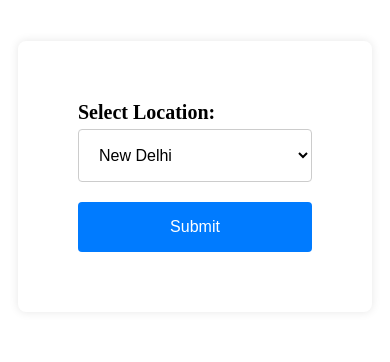
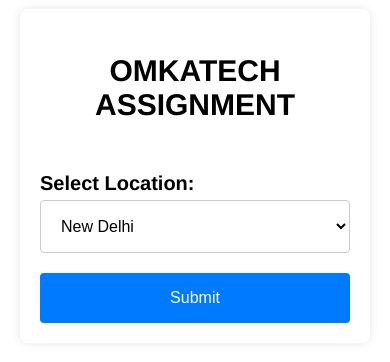
Before and after one commit to vinit20/property-selection, a Vue app: page / in a window 390 px wide. Shown: the part 246-608 px from the top of the page. Built offline with nearby package versions, Linux system fonts and the light colour scheme.

Commit message:
second-commit

```diff
--- a/src/App.vue
+++ b/src/App.vue
@@ -21,5 +21,6 @@ export default {
   align-items: center;
   justify-content: center;
   min-height: 100vh;
+  font-family:'Franklin Gothic Medium', 'Arial Narrow', Arial, sans-serif
 }
 </style>
--- a/src/components/Modal.vue
+++ b/src/components/Modal.vue
@@ -29,7 +29,6 @@ export default {
   left: 0;
   top: 0;
   width: 100%;
-  height: 100%;
   overflow: auto;
   background-color: rgba(0, 0, 0, 0.5); /* Semi-transparent background */
 }
--- a/src/components/PropertySelection.vue
+++ b/src/components/PropertySelection.vue
@@ -14,9 +14,14 @@
           </div>
         </div>
       </div>
+      <div v-if="selectProperty.length" class="selected-property">Selected Properties: <span><b>{{ selectProperty.join(', ') }}</b></span></div>
     </div>
     <div class="button" v-if="selectedLocation.length">
-      <button :class="{active: !selectProperty.length}" :disabled="!selectProperty.length" @click="addToCart">Add to cart</button>
+      <button
+        :class="{active: !selectProperty.length}"
+        :disabled="!selectProperty.length"
+        @click="addToCart"
+      >Add to cart</button>
     </div>
   </div>
 </template>
@@ -34,8 +39,14 @@ export default {
     propertySelect() {
       console.log(this.selectProperty);
     },
-    addToCart(){
-        this.$router.push({ path: '/cart', query: { selectedLocation: this.selectedLocation[0].name, selectedProperty: this.selectProperty } });
+    addToCart() {
+      this.$router.push({
+        path: "/cart",
+        query: {
+          selectedLocation: this.selectedLocation[0].name,
+          selectedProperty: this.selectProperty
+        }
+      });
     }
   }
 };
@@ -70,7 +81,13 @@ button {
 .btn:hover {
   background-color: #0056b3;
 }
-.active{
-    cursor: not-allowed;
+.active {
+  cursor: not-allowed;
+}
+.selected-property{
+  margin-top: 20px;
+}
+.selected-property span{
+  color: #007bff;
 }
 </style>
--- a/src/components/form.vue
+++ b/src/components/form.vue
@@ -26,7 +26,7 @@
       </div>
     </div>
     <button v-if="$route.name != 'Cart'" @click.prevent="submitForm" class="btn">Submit</button>
-    <button v-if="$route.name === 'Cart'" @click.prevent="submitFormWithUserData" class="btn">Submit</button>
+    <button :class="{active: userData.name=='' || userData.email=='' || userData.phone==''}" :disabled="userData.name=='' || userData.email=='' || userData.phone==''" v-if="$route.name === 'Cart'" @click.prevent="submitFormWithUserData" class="btn">Submit</button>
   </form>
 </template>
 
@@ -123,4 +123,10 @@ input {
 .btn:hover {
   background-color: #0056b3;
 }
+.btn{
+  margin-top: 20px;
+}
+.active{
+  cursor: not-allowed;
+}
 </style>
--- a/src/pages/CartPage.vue
+++ b/src/pages/CartPage.vue
@@ -1,5 +1,6 @@
 <template>
   <div class="cart-page-main">
+    <div class="cart-page" :class="{ 'blurred': formSubmitSuccessfully }">
       <h2>Cart Page</h2>
       <div class="selected-data">
         <span>
@@ -11,7 +12,8 @@
           {{ Array.isArray($route.query.selectedProperty) ? $route.query.selectedProperty.join(', ') : $route.query.selectedProperty }}
         </span>
       </div>
-    <Form @formSubmission="formSubmit"/>
+      <Form @formSubmission="formSubmit" />
+    </div>
     <p class="submit-form" v-if="formSubmitSuccessfully">Form Submitted Successfully</p>
   </div>
 </template>
@@ -20,20 +22,21 @@
 import Form from "../components/form.vue";
 export default {
   name: "cart-page",
-  data(){
+  data() {
     return {
       formSubmitSuccessfully: false
-    }
+    };
   },
   components: {
     Form
   },
   methods: {
-    formSubmit(value){
-      this.formSubmitSuccessfully = value
+    formSubmit(value) {
+      this.formSubmitSuccessfully = value;
       setTimeout(() => {
-        this.formSubmitSuccessfully = false
-      }, 5000);
+        this.formSubmitSuccessfully = false;
+        this.$router.push("/");
+      }, 2000);
     }
   }
 };
@@ -43,12 +46,13 @@ export default {
 .cart-page-main {
   width: 30%;
   background-color: #fff;
-  padding: 60px;
+  padding: 40px 60px;
   border-radius: 8px;
   box-shadow: 0 0 10px rgba(0, 0, 0, 0.1);
   font-size: 20px;
+  position: relative;
 }
-h2{
+h2 {
   text-align: center;
   margin-bottom: 60px;
 }
@@ -59,14 +63,39 @@ h2{
 .selected-data span {
   margin-bottom: 10px;
 }
-.submit-form{
-  color: green;
+.submit-form {
+  background: green;
+  color: #fff;
+  text-align: center;
+  padding: 40px 30px;
+  position: absolute;
+  top: 50%;
+  left: 50%;
+  transform: translate(-50%, -50%);
+  animation: fadeInOut 2s ease infinite alternate;
+}
+
+@keyframes fadeInOut {
+  0% {
+    opacity: 0;
+  }
+  100% {
+    opacity: 1;
+  }
+}
+.blurred {
+  filter: blur(1px); /* Adjust the blur amount as needed */
+  pointer-events: none; /* Prevent clicking on blurred elements */
 }
 
 @media (max-width: 600px) {
- .cart-page-main{
+  .cart-page-main {
     width: auto;
-  padding: 60px;
+    padding: 20px;
+  }
+  .submit-form {
+    width: 70%;
+    padding: 30px;
   }
 }
 </style>
--- a/src/pages/LocationSelection.vue
+++ b/src/pages/LocationSelection.vue
@@ -1,5 +1,6 @@
 <template>
   <div class="form-container">
+    <h2>OMKATECH ASSIGNMENT</h2>
     <Form :stateData="stateData" @selectedLocationData="selectLocationData" @modalOpen="modalOpen" />
     <modal :isOpen="isModalOpen" @close="closeModal" :selectedLocation="selectedLocation">
       <property-selection :selectedLocation="selectedLocation" />
@@ -11,6 +12,7 @@
 import Modal from "../components/Modal.vue";
 import PropertySelection from "../components/PropertySelection.vue";
 import Form from "../components/form.vue";
+import STATE_DATA from "../utils/state-data.json";
 export default {
   name: "location-selection",
   components: {
@@ -22,28 +24,7 @@ export default {
     return {
       selectedLocation: [],
       isModalOpen: false,
-      stateData: [
-        {
-          name: "New Delhi",
-          properties: [
-            "delhi-property-1",
-            "delhi-property-2",
-            "delhi-property-3"
-          ]
-        },
-        {
-          name: "Banglore",
-          properties: [
-            "banglore-property-1",
-            "banglore-property-2",
-            "banglore-property-3"
-          ]
-        },
-        {
-          name: "Pune",
-          properties: ["pune-property-1", "pune-property-2", "pune-property-3"]
-        }
-      ]
+      stateData: STATE_DATA
     };
   },
   methods: {
@@ -62,17 +43,23 @@ export default {
 </script>
 
 <style scoped>
+h2 {
+  text-align: center;
+  margin-bottom: 50px;
+}
 .form-container {
   width: 30%;
   background-color: #fff;
-  padding: 60px;
+  padding: 30px 60px 60px 60px;
   border-radius: 8px;
   box-shadow: 0 0 10px rgba(0, 0, 0, 0.1);
   font-size: 20px;
 }
 @media (max-width: 767px) {
-  .form-container{
-    width: 60%;
+  .form-container {
+    width: 100%;
+    margin: 20px;
+    padding: 20px;
   }
 }
 </style>
--- /dev/null
+++ b/src/utils/state-data.json
@@ -0,0 +1,18 @@
+[
+  {
+    "name": "New Delhi",
+    "properties": ["delhi-property-1", "delhi-property-2", "delhi-property-3"]
+  },
+  {
+    "name": "Banglore",
+    "properties": [
+      "banglore-property-1",
+      "banglore-property-2",
+      "banglore-property-3"
+    ]
+  },
+  {
+    "name": "Pune",
+    "properties": ["pune-property-1", "pune-property-2", "pune-property-3"]
+  }
+]
```
Lines whose indentation alone changed are shown as unchanged.
